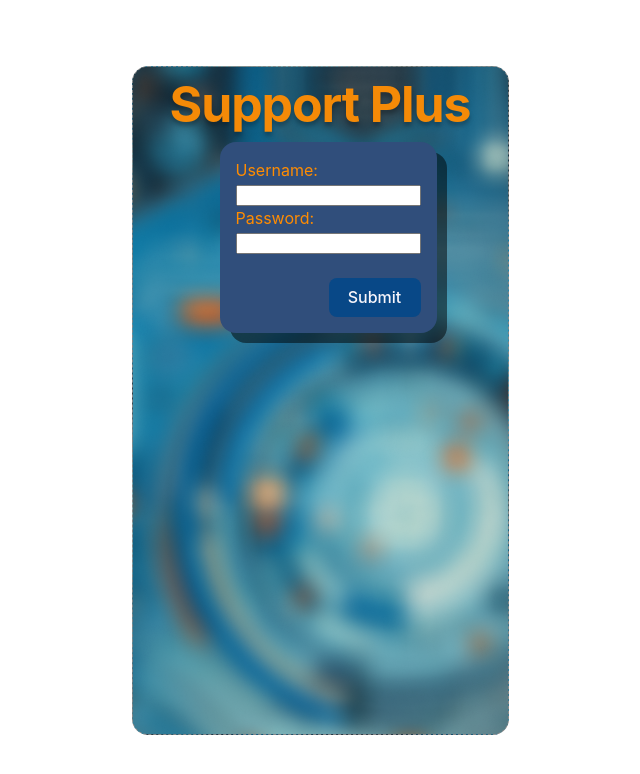
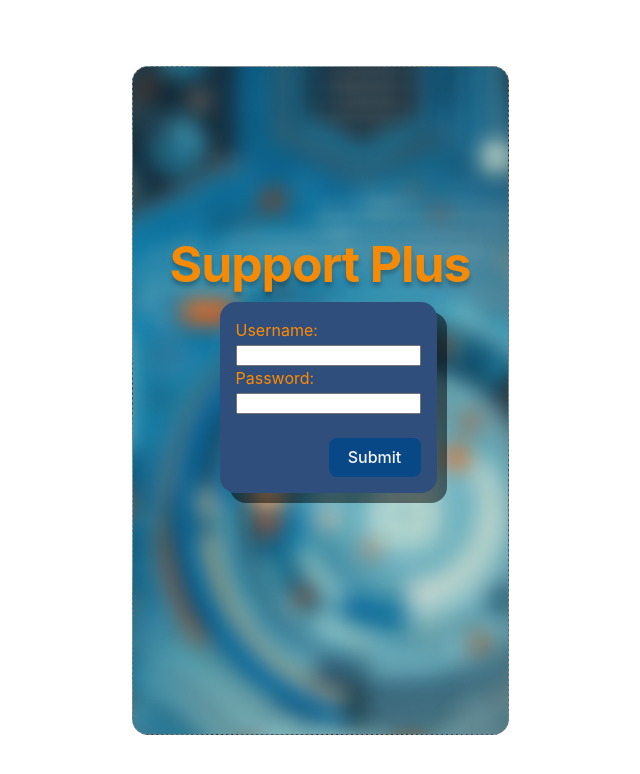
Before and after one commit to ntdev888/user-app, a React (Create React App) app: page / in a window 1280 px wide. Shown: the top 774 px of the page, without its empty margins (320-960 px from the left). Built offline with nearby package versions, Linux system fonts and the light colour scheme.

Commit message:
more work done

```diff
--- a/src/App.js
+++ b/src/App.js
@@ -6,6 +6,7 @@ import styles from './App.module.css';
 
 function App() {
   const [authToken, setAuthToken] = useState('');
+  const [user, setUser] = useState('')
 
   const assignToAuthToken = (value) => {
      setAuthToken(value);
@@ -14,7 +15,7 @@ function App() {
   return (
     <div className={styles.App}>
       <div className={styles.appbox}>
-      {authToken === '' ? <LoginForm className={styles.appbox} setToken={assignToAuthToken}/> : <SupportPlus className={styles.component} authToken={authToken}/>}
+      {authToken === '' ? <LoginForm setToken={assignToAuthToken} token={authToken} setUser={setUser}/> : <SupportPlus className={styles.component} authToken={authToken} user={user}/>}
       </div>
     </div>
   );
--- a/src/App.module.css
+++ b/src/App.module.css
@@ -12,13 +12,19 @@
   background-color: #1e1e1e;
   justify-content: start;
 }
+
 .appbox {
-
   height: 100%;
   display: flex;
   align-items: center;
   justify-content: center;
 }
+
+.loginbox {
+  padding-top: 10rem;
+  height: 100%;
+}
+
 .component{
   width: 100%;
   height: 100%;
--- a/src/components/CreateTicket.js
+++ b/src/components/CreateTicket.js
@@ -1,13 +1,12 @@
 import React, { useState } from 'react';
 import styles from "../App.module.css";
 
-export const CreateTicket = ({ authToken,setActiveView }) => {
+export const CreateTicket = ({ authToken,setActiveView,user }) => {
   const [area, setIssueArea] = useState(' ');
   const [priority, setPriority] = useState('Low');
   const [title, setTitle] = useState('');
   const [description, setDescription] = useState('');
   const [contactMe, setContactBy] = useState('Email');
-  const [user, setUser] = useState('2');
 
   const handleSubmit = async (e) => {
     e.preventDefault(); // Prevent default form submission behavior
--- a/src/components/LoginForm.js
+++ b/src/components/LoginForm.js
@@ -2,13 +2,15 @@
 import React , {useState} from 'react';
 import styles from '../App.module.css'; // Adjust the import path as needed
 
-const LoginForm = ({ setToken }) => {
+const LoginForm = ({ setToken,setUser,token }) => {
   const [username, setUsername] = useState('');
   const [password, setPassword] = useState('');
   const [error, setError] = useState('');
 
   const handleLogin = async (e) => {
     e.preventDefault();
+
+
     try {
       const response = await fetch('http://localhost:8080/api-token-auth/', {
         method: 'POST',
@@ -32,14 +34,45 @@ const LoginForm = ({ setToken }) => {
       setToken(data.token);
       console.log('Login successful!');
       console.log(data.token);
+
+
+
+
+      const userInfoResponse = await fetch('http://localhost:8080/api/get-user-id/?username=' + encodeURIComponent(username), {
+        method: 'GET',
+        headers: {
+          'Authorization': `Token ${data.token}`,
+          'Content-Type': 'application/json',
+        },
+      });
+
+      if (!userInfoResponse.ok) {
+        throw new Error('Failed to fetch user info');
+      }
+
+      const userData = await userInfoResponse.json();
+      // Use the prop function to update the user ID state in the parent component
+      setUser(userData.user_id);
+      console.log(`User ID set successfully! USERID : ${userData.user_id}`);
+
+
+
+
+
+
     } catch (err) {
+
       setError('Failed to login. Please check your username and password.');
       console.error(err);
+
     }
+
   };
 
+
+
   return (
-    <div>
+    <div className={styles.loginbox}>
       <h3 className={styles.title}>Support Plus</h3>
     <form onSubmit={handleLogin} className={styles.login}>
       <div className={styles.inputs}>
--- a/src/components/SupportPlus.js
+++ b/src/components/SupportPlus.js
@@ -7,19 +7,19 @@ import { UserAccountSettings } from './UserAccountSettings';
 import styles from "../App.module.css"
 import profilePic from "../imgs/profilePic.png"
 
-const SupportPlus = ({ authToken }) => {
+const SupportPlus = ({ authToken, user }) => {
   const [activeView, setActiveView] = useState('menu');
 
   const renderView = () => {
     switch (activeView) {
       case 'createTicket':
-        return <CreateTicket authToken={authToken} setActiveView={setActiveView}/>;
+        return <CreateTicket authToken={authToken} setActiveView={setActiveView} user={user}/>;
       case 'viewTickets':
-        return <ViewTickets authToken={authToken} setActiveView={setActiveView}/>;
+        return <ViewTickets authToken={authToken} setActiveView={setActiveView} user={user}/>;
       case 'viewFeedback':
-        return <ViewFeedback authToken={authToken} setActiveView={setActiveView}/>;
+        return <ViewFeedback authToken={authToken} setActiveView={setActiveView} user={user}/>;
       case 'userAccountSettings':
-        return <UserAccountSettings authToken={authToken} setActiveView={setActiveView}/>;
+        return <UserAccountSettings authToken={authToken} setActiveView={setActiveView} user={user}/>;
       default:
         return <Menu setActiveView={setActiveView}/>;
     }
--- a/src/components/ViewTickets.js
+++ b/src/components/ViewTickets.js
@@ -1,7 +1,7 @@
 import React, { useState, useEffect } from 'react';
 import styles from "../App.module.css"
 
-export const ViewTickets = ({ authToken, setActiveView }) => {
+export const ViewTickets = ({ authToken, setActiveView, user }) => {
   const [tickets, setTickets] = useState([]);
   const [isLoading, setIsLoading] = useState(true);
 
@@ -15,7 +15,7 @@ export const ViewTickets = ({ authToken, setActiveView }) => {
             'Content-Type': 'application/json',
           },
           data: {
-            'userId' : '2'
+            'user' : `${user}`
           }
         });
 
```
